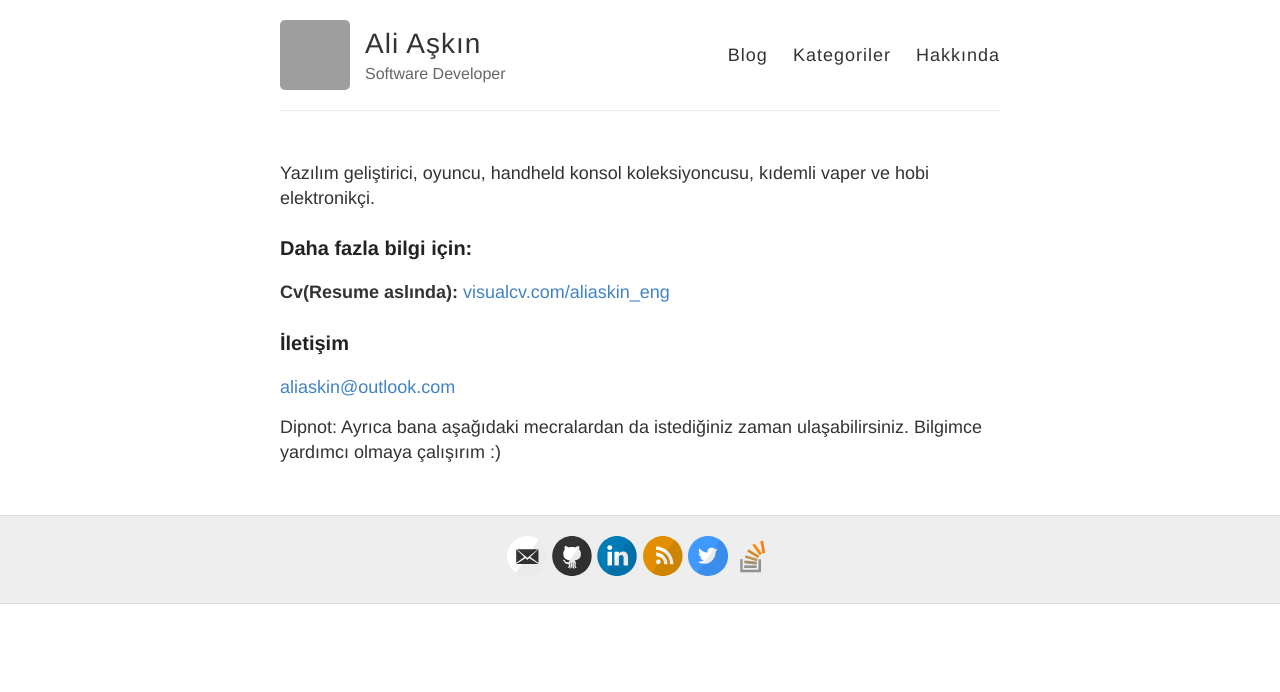
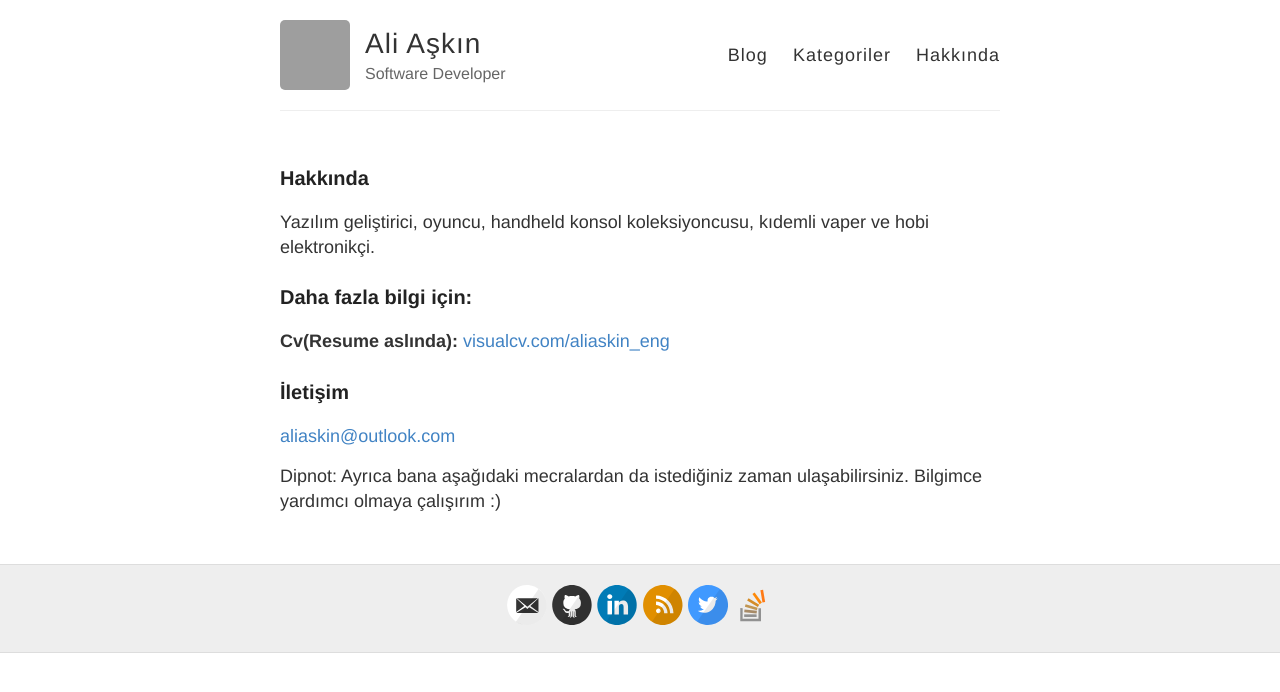
Before and after one commit to darkrpd/darkrpd.github.io, a Jekyll site: the page built from about.md, in a window 1280 px wide. Shown: the top 692 px of the page. Built offline with Jekyll 4.4.1, drawn with Linux system fonts in a browser that asks for light colours; grey boxes are pictures that could not be loaded.

Commit message:
Update about.md

```diff
--- a/about.md
+++ b/about.md
@@ -3,6 +3,9 @@ title: About
 permalink: "/about/"
 layout: page
 ---
+
+
+### Hakkında
 
 Yazılım geliştirici, oyuncu, handheld konsol koleksiyoncusu, kıdemli vaper ve hobi elektronikçi.
 
```
